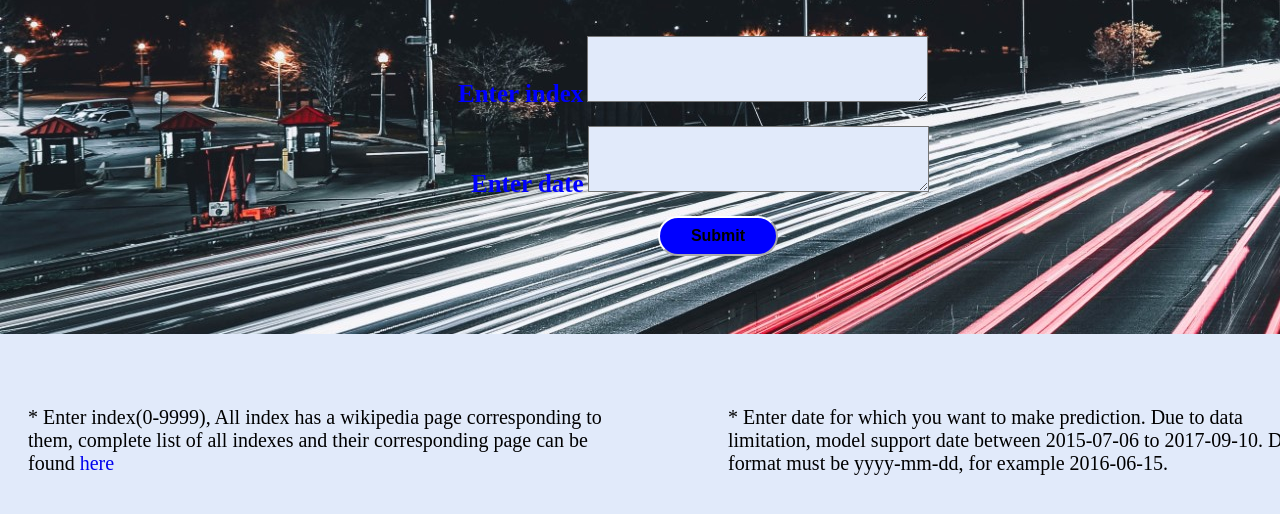
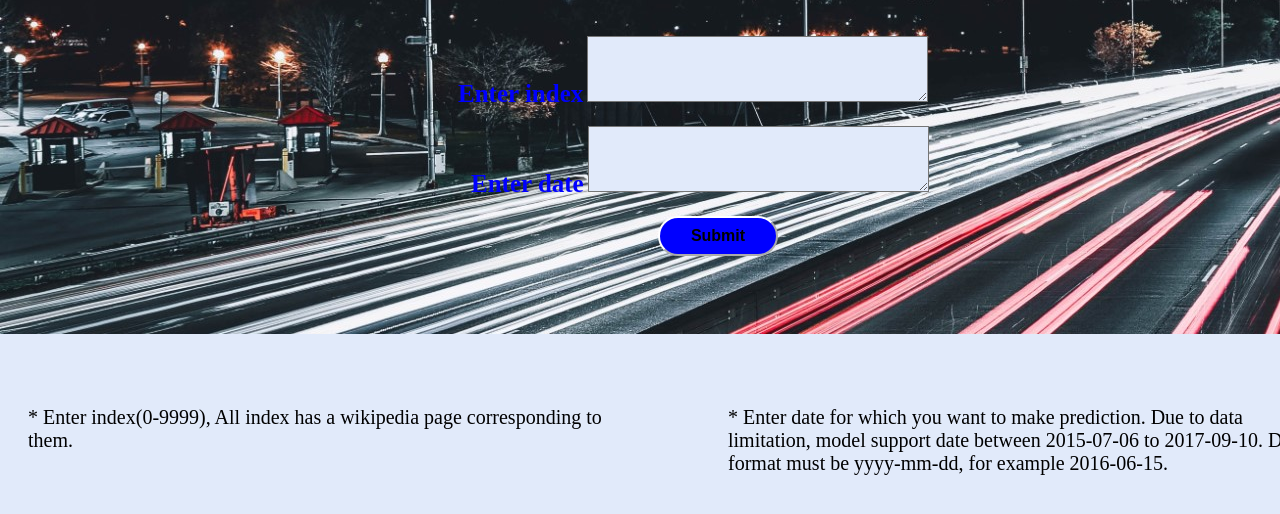
Before and after one commit to its-tushar/Wikipedia-web-traffic-forecasting, a plain HTML site: page templates/index.html in a window 1280 px wide. Shown: the part 66-580 px from the top of the page. Drawn offline with Linux system fonts and the light colour scheme.

Commit message:
Update index.html

```diff
--- a/templates/index.html
+++ b/templates/index.html
@@ -76,7 +76,7 @@
   </form>
 
   <div id="onee">
-		&#x2A; Enter index(0-9999), All index has a wikipedia page corresponding to them, complete list of all indexes and their corresponding page can be found <a href="data_list.csv" id="hr">here</a>
+		&#x2A; Enter index(0-9999), All index has a wikipedia page corresponding to them.
 	</div>
 	<div id="twoo">
 		&#x2A; Enter date for which you want to make prediction. Due to data limitation, model support date between 2015-07-06 to 2017-09-10. Date format must be yyyy-mm-dd, for example 2016-06-15.
```
